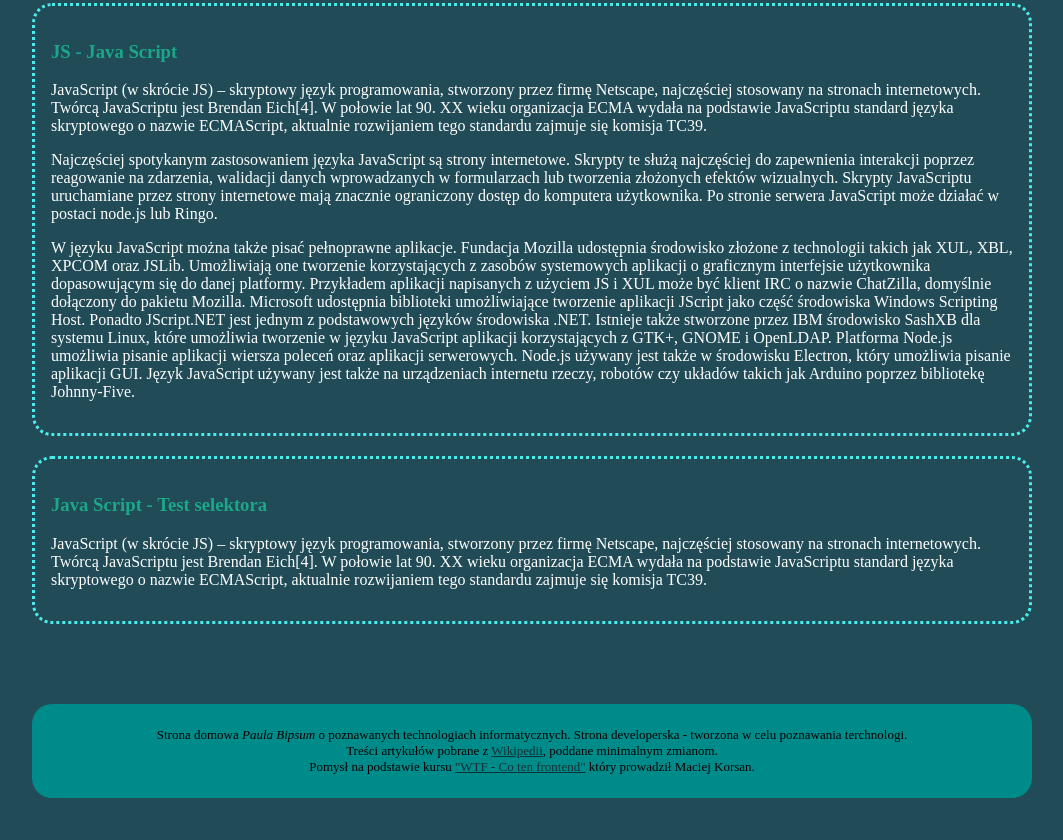
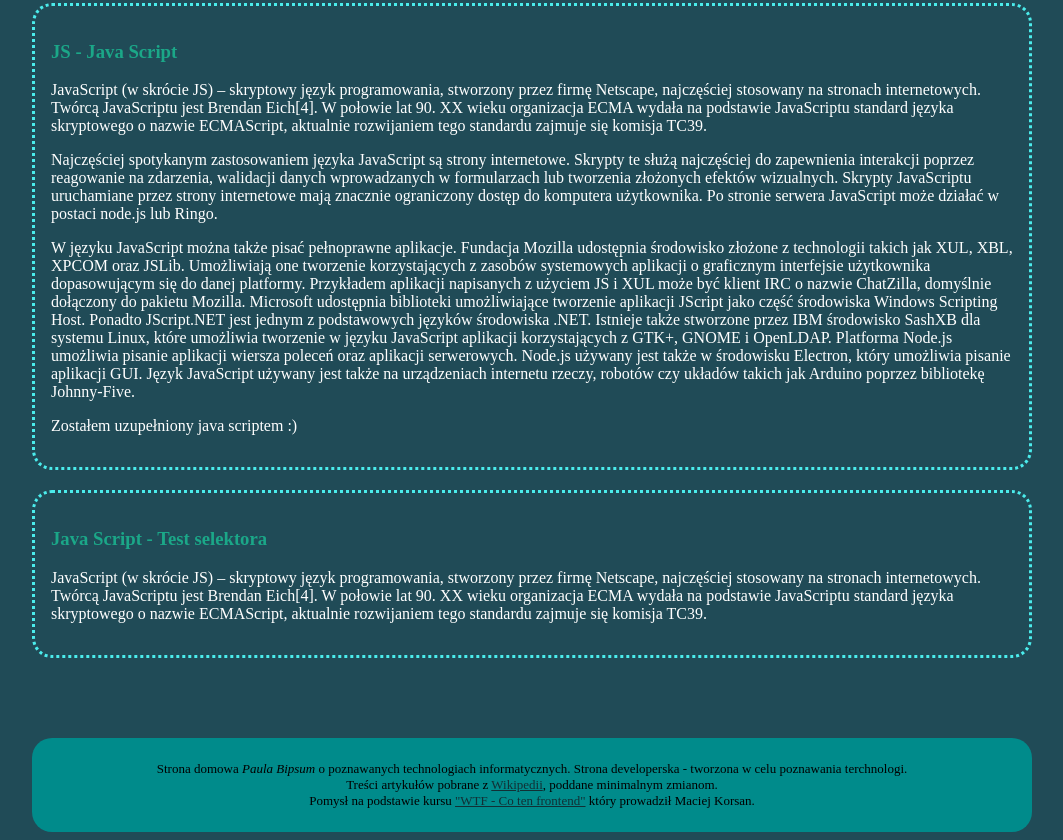
Before and after one commit to pawelbihun/homepage, a plain HTML site: page index.html in a window 1280 px wide. Shown: the part 1134-1974 px from the top of the page, without its empty margins (108-1171 px from the left). Before the commit the page ends 1940 px from the top, so only its background shows below. Drawn offline with Linux system fonts and the light colour scheme.

Commit message:
made simple js function

```diff
--- a/index.html
+++ b/index.html
@@ -132,6 +132,9 @@
             urządzeniach internetu rzeczy, robotów czy układów takich jak
             Arduino poprzez bibliotekę Johnny-Five.
           </p>
+          <p class="article__description article__description--js">
+
+          </p>
         </article>
       </section>
       <section class="section--js">
--- a/main.js
+++ b/main.js
@@ -1,8 +1,7 @@
 const firstName = "Paweł";
 const age = 30;
 
-console.log(firstName, age);
-console.log(`Hi!, my name is ${firstName} and I am ${age} years!`);
+
 
 const heading = document.querySelector('.main-header--js');
 heading.innerHTML = '<h1>Header zmieniony przez JS<h1>';
@@ -18,4 +17,15 @@ newSection.innerHTML = `<article class="article">
                     standard języka skryptowego o nazwie ECMAScript, aktualnie
                     rozwijaniem tego standardu zajmuje się komisja TC39.
                     </p>`;
-console.log(newSection);
+
+
+function greet (age, firstName){
+    console.log(`Hi!, my name is ${firstName} and I am ${age} years old !`);
+}
+greet(20, 'Paul')
+
+function createContent(querySelectorContent, content){
+    const element = document.querySelector(querySelectorContent);
+    element.innerHTML = content;
+}
+createContent('.article__description--js', 'Zostałem uzupełniony java scriptem :)');
```
